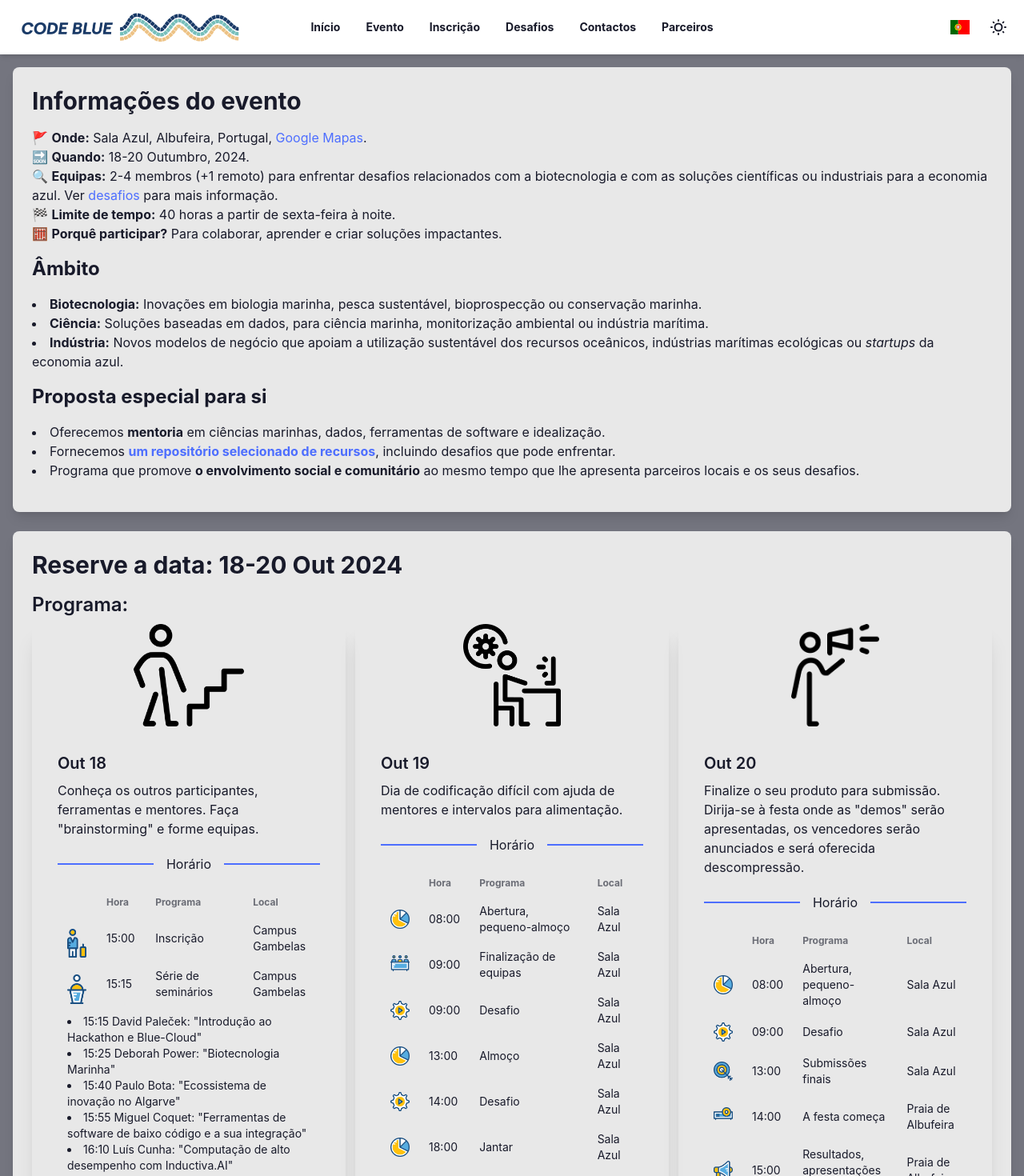
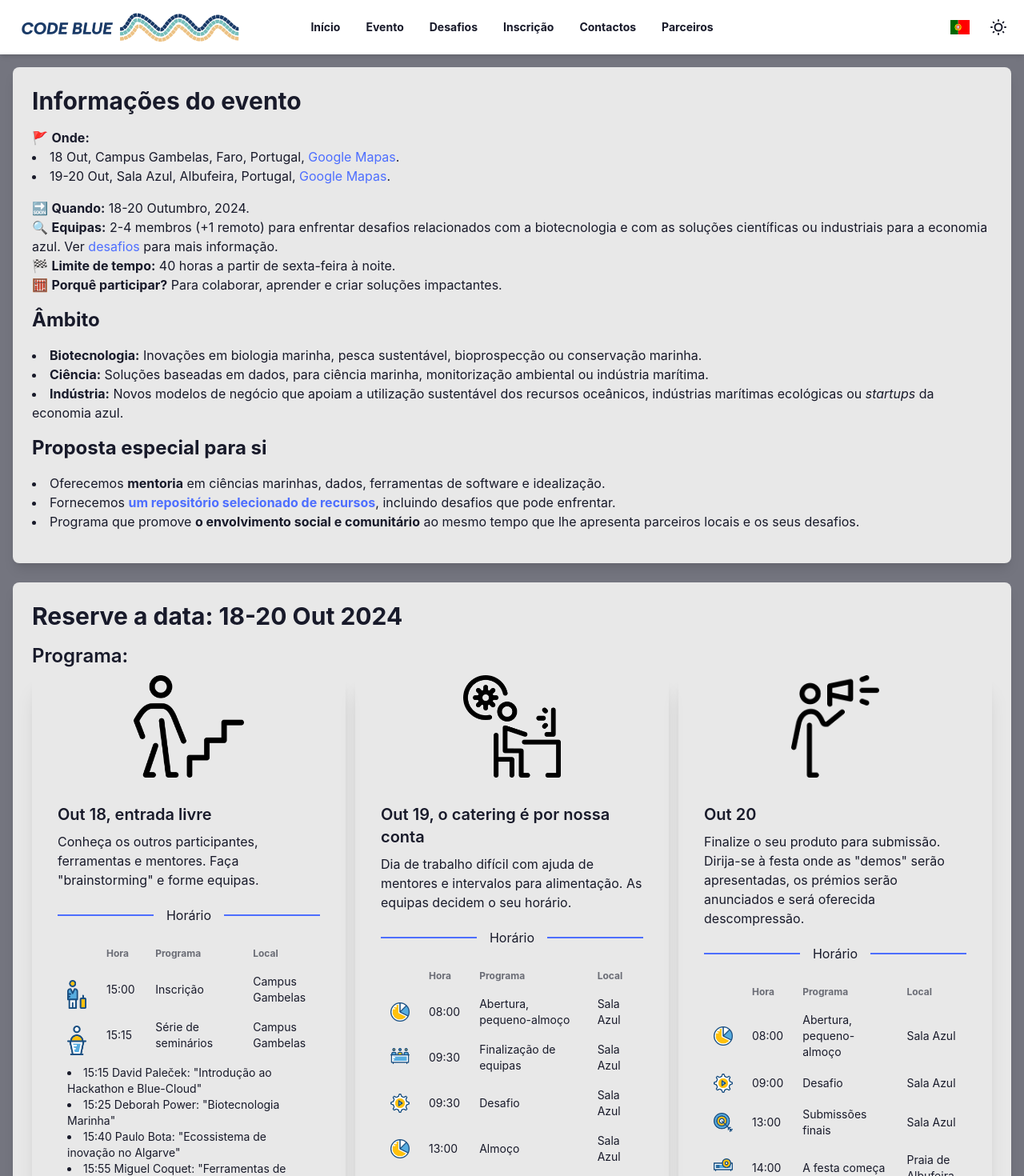
Before and after one commit to Unisergius/bluehack-vuejsproto, a Vue app: page /eventInfo in a window 1280 px wide. Shown: the top 1470 px of the page at 80% size. Built offline with nearby package versions, Linux system fonts and the light colour scheme.

Commit message:
changed details in wording, add Gambelas location

```diff
--- a/src/components/Header.vue
+++ b/src/components/Header.vue
@@ -54,8 +54,8 @@
                 return [
                     { to: '/', text: this.$t('links.home') },
                     { to: '/eventInfo', text: this.$t('links.event-info') },
+                    { to: '/challenges', text: this.$t('links.challenges') },
                     { href: 'https://ti.to/algarve-evolution/blue-biotech-hackathon-2024', text: this.$t('links.register') },
-                    { to: '/challenges', text: this.$t('links.challenges') },
                     { to: '/contact', text: this.$t('links.contact') },
                     { to: '/partners', text: this.$t('links.partners')}
                 ]
--- a/src/i18n/en.json
+++ b/src/i18n/en.json
@@ -146,7 +146,7 @@
   },
   "days": {
     "day1": {
-      "name": "Oct 18",
+      "name": "Oct 18, free entry",
       "description": "Get to know fellow participants, tools and mentors. Brainstorm and form teams.",
       "program": {
         "item1":{
@@ -188,8 +188,8 @@
       }
     },
     "day2": {
-      "name": "Oct 19",
-      "description": "Hard coding day with help of mentors and food breaks.",
+      "name": "Oct 19, catering is on us",
+      "description": "Hard working day with help of mentors and food breaks. Teams decide their schedule.",
       "program": {
         "item1":{
           "time": "08:00",
@@ -197,12 +197,12 @@
           "location": "Sala Azul"
         },
         "item2":{
-          "time": "09:00",
+          "time": "09:30",
           "event": "Final team assignments",
           "location": "Sala Azul"
         },
         "item3":{
-          "time": "09:00",
+          "time": "09:30",
           "event": "Challenge work",
           "location": "Sala Azul"
         },
@@ -234,7 +234,7 @@
     },
     "day3": {
       "name": "Oct 20",
-      "description": "Finalize your product for submission. Move to the after party where demos will be presented, winners announced, decompression offered.",
+      "description": "Finalize your product for submission. Move to the after party where demos will be presented, prizes announced, decompression offered.",
       "program": {
         "item1":{
           "time": "08:00",
@@ -269,8 +269,9 @@
     "date-bold": "When:",
     "date": "October 18-20, 2024.",
     "location-bold": "Where:",
-    "location": "Sala Azul, Albufeira, Portugal",
-    "maps": "Google Maps",
+    "location1": "18 Oct, Campus Gambelas, Faro, Portugal",
+    "location2": "19-20 Oct, Sala Azul, Albufeira, Portugal",
+    "maps1": "Google Maps",
     "teams_bold": "Teams:",
     "teams": "2-4 members (+1 remote) for tackling any challenge related to biotechnology and scientific, or industry solution for blue economy. See ",
     "teams_link": "challenges",
--- a/src/i18n/pt.json
+++ b/src/i18n/pt.json
@@ -147,7 +147,7 @@
   },
   "days": {
     "day1": {
-      "name": "Out 18",
+      "name": "Out 18, entrada livre",
       "description": "Conheça os outros participantes, ferramentas e mentores. Faça \"brainstorming\" e forme equipas.",
       "program": {
         "item1":{
@@ -189,8 +189,8 @@
       }
     },
     "day2": {
-      "name": "Out 19",
-      "description": "Dia de codificação difícil com ajuda de mentores e intervalos para alimentação.",
+      "name": "Out 19, o catering é por nossa conta",
+      "description": "Dia de trabalho difícil com ajuda de mentores e intervalos para alimentação. As equipas decidem o seu horário.",
       "program": {
         "item1":{
           "time": "08:00",
@@ -198,12 +198,12 @@
           "location": "Sala Azul"
         },
         "item2":{
-          "time": "09:00",
+          "time": "09:30",
           "event": "Finalização de equipas",
           "location": "Sala Azul"
         },
         "item3":{
-          "time": "09:00",
+          "time": "09:30",
           "event": "Desafio",
           "location": "Sala Azul"
         },
@@ -235,7 +235,7 @@
     },
     "day3": {
       "name": "Out 20",
-      "description": "Finalize o seu produto para submissão. Dirija-se à festa onde as \"demos\" serão apresentadas, os vencedores serão anunciados e será oferecida descompressão.",
+      "description": "Finalize o seu produto para submissão. Dirija-se à festa onde as \"demos\" serão apresentadas, os prémios serão anunciados e será oferecida descompressão.",
       "program": {
         "item1":{
           "time": "08:00",
@@ -270,8 +270,9 @@
     "date-bold": "Quando:",
     "date": "18-20 Outumbro, 2024.",
     "location-bold": "Onde:",
-    "location": "Sala Azul, Albufeira, Portugal",
-    "maps": "Google Mapas",
+    "location1": "18 Out, Campus Gambelas, Faro, Portugal",
+    "location2": "19-20 Out, Sala Azul, Albufeira, Portugal",
+    "maps1": "Google Mapas",
     "teams_bold": "Equipas:",
     "teams": "2-4 membros (+1 remoto) para enfrentar desafios relacionados com a biotecnologia e com as soluções científicas ou industriais para a economia azul. Ver ",
     "teams_link": "desafios",
--- a/src/pages/Event.vue
+++ b/src/pages/Event.vue
@@ -7,11 +7,18 @@
                 <!-- Event Info Section -->
                 <section class="bg-base-200 p-6 rounded-lg shadow-lg mb-6">
                     <h2 class="text-3xl font-bold mb-4">{{ $t('event-info.title') }}</h2>
-                    <p class="mb-4">
-                        &#x1F6A9 <b>{{ $t('event-info.location-bold') }}</b> {{ $t('event-info.location') }},
-                        <a href="https://maps.app.goo.gl/N9UTBxEqDbeHoQsE9" class="text-primary" target="_blank">{{ $t('event-info.maps') }}</a>.
-
-                        <br>
+                        &#x1F6A9 <b>{{ $t('event-info.location-bold') }}</b>
+                        <ul class="list-disc list-inside mb-4">
+                            <li>
+                                {{ $t('event-info.location1') }},
+                                <a href="https://www.google.com/maps/place/Faculdade+De+Economia+FEUALG/@37.0428729,-7.9718423,84m/data=!3m1!1e3!4m14!1m7!3m6!1s0xd1ab3ec01b79b4b:0xfaaaedb876609457!2sFaculdade+de+Ci%C3%AAncias+e+Tecnologia+(FCT)+-+Edif.+8!8m2!3d37.0430114!4d-7.9719975!16s%2Fg%2F11h70_n8z4!3m5!1s0xd1ab2bb1ef3e0bb:0xc43a96398214c8b!8m2!3d37.0429932!4d-7.971697!16s%2Fg%2F11c3809_vm?hl=en-GB&entry=ttu&g_ep=EgoyMDI0MTAwOC4wIKXMDSoASAFQAw%3D%3D" class="text-primary" target="_blank">{{ $t('event-info.maps1') }}</a>.
+                            </li>
+                            <li>
+                                {{ $t('event-info.location2') }},
+                                <a href="https://maps.app.goo.gl/N9UTBxEqDbeHoQsE9" class="text-primary" target="_blank">{{ $t('event-info.maps1') }}</a>.
+                            </li>
+                        </ul>
+                        <p class="mb-4">
                         &#x1F51C <b>{{ $t('event-info.date-bold') }}</b> {{ $t('event-info.date') }}
 
                         <br>
```
